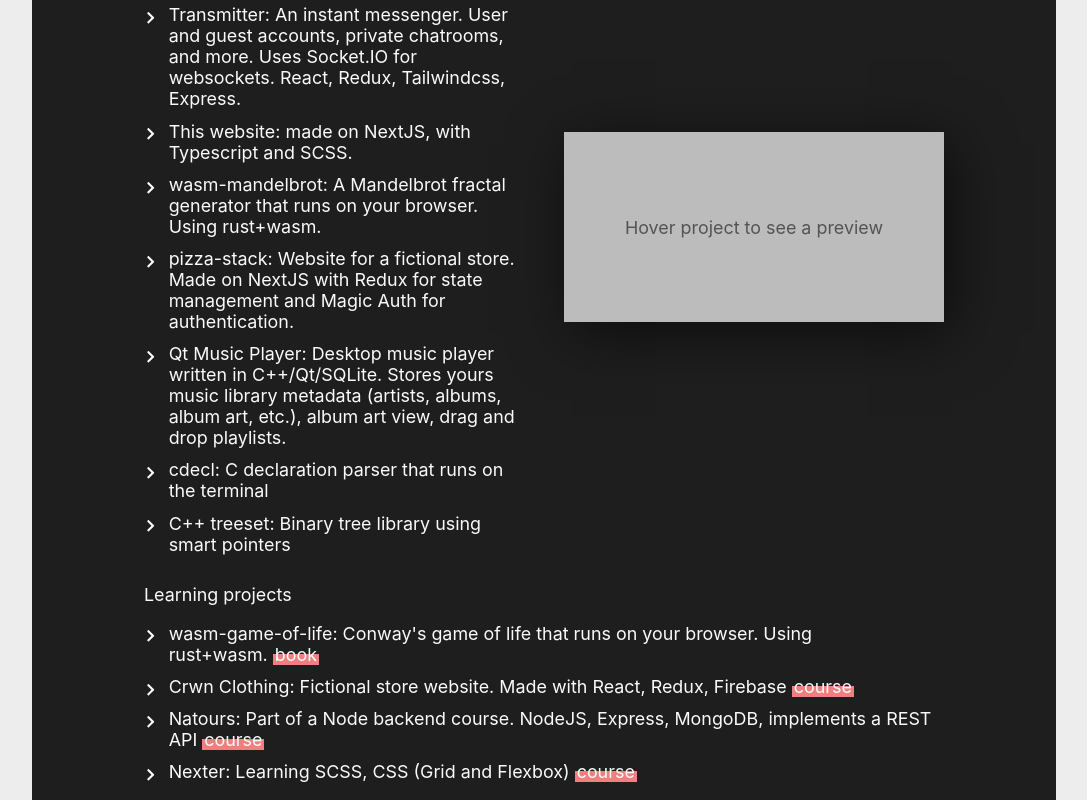
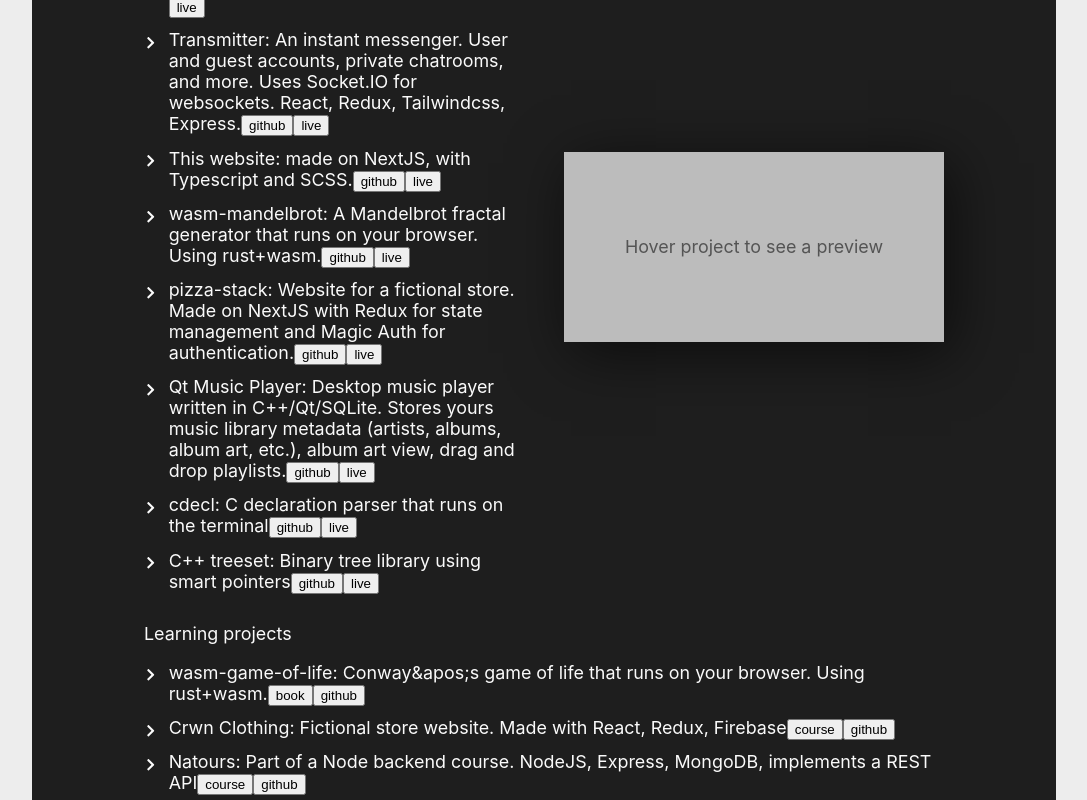
Before and after one commit to merq312/cv-page, a Next.js app: page / in a window 1280 px wide. Shown: the part 1020-1820 px from the top of the page, without its empty margins (96-1183 px from the left). Built offline with nearby package versions, Linux system fonts and the light colour scheme.

Commit message:
refactor: extract content into json

```diff
--- a/components/portfolio/Portfolio.component.tsx
+++ b/components/portfolio/Portfolio.component.tsx
@@ -6,23 +6,16 @@ import {
   faChevronDown,
   faChevronRight,
 } from '@fortawesome/free-solid-svg-icons'
+import ProjectLink from '../project-link/ProjectLink.component'
+import projects from './projects.json'
+import moreProjects from './more-projects.json'
 
 type AppProps = {
   bgColor: boolean
 }
 
-enum ImageName {
-  cv = '/cv.png',
-  pizzaStack = '/pizza-stack.png',
-  inventory = '/inventory.png',
-  mandelbrot = '/mandelbrot.png',
-  transmitter = '/transmitter.png',
-  null = 'null',
-  hover = 'hover',
-}
-
 function Portfolio({ bgColor }: AppProps) {
-  const [currentImg, setCurrentImg] = useState<ImageName>(ImageName.hover)
+  const [currentImg, setCurrentImg] = useState<string>('hover')
 
   return (
     <section className={styles.portfolio}>
@@ -40,84 +33,18 @@ function Portfolio({ bgColor }: AppProps) {
         <h2>Portfolio</h2>
         <div className={styles.projects_primary}>
           <ul>
-            <li onMouseOver={() => setCurrentImg(ImageName.inventory)}>
+            {projects.map((ea) => (
+              <li key={ea.title} onMouseOver={() => setCurrentImg(ea.image)}>
                 <div className={styles.icon}>
                   <FontAwesomeIcon icon={faChevronRight} />
                 </div>
-              <a href="https://github.com/merq312/inventory-fullstack">
-                <span>Inventory tracker</span>: A full-stack product tracking
-                solution for a company I worked for. Designed as a React webapp
-                with a REST API backend using Express and Postgres. Styled using
-                MaterialUI.
-              </a>
+                <div className={styles.project_item}>
+                  <span>{ea.title}</span>: {ea.body}
+                  <ProjectLink buttonText="github" link="{ea.link}" />
+                  <ProjectLink buttonText="live" link="#" />
+                </div>
               </li>
-            <li onMouseOver={() => setCurrentImg(ImageName.transmitter)}>
-              <div className={styles.icon}>
-                <FontAwesomeIcon icon={faChevronRight} />
-              </div>
-              <a href="https://github.com/merq312/instant-messenger">
-                <span>Transmitter</span>: An instant messenger. User and guest
-                accounts, private chatrooms, and more. Uses Socket.IO for
-                websockets. React, Redux, Tailwindcss, Express.
-              </a>
-            </li>
-            <li onMouseOver={() => setCurrentImg(ImageName.cv)}>
-              <div className={styles.icon}>
-                <FontAwesomeIcon icon={faChevronRight} />
-              </div>
-              <a href="https://github.com/merq312/cv-page">
-                <span>This website</span>: made on NextJS, with Typescript and
-                SCSS.
-              </a>
-            </li>
-            <li onMouseOver={() => setCurrentImg(ImageName.mandelbrot)}>
-              <div className={styles.icon}>
-                <FontAwesomeIcon icon={faChevronRight} />
-              </div>
-              <a href="https://github.com/merq312/wasm-mandelbrot">
-                <span>wasm-mandelbrot</span>: A Mandelbrot fractal generator
-                that runs on your browser. Using rust+wasm.
-              </a>
-            </li>
-            <li onMouseOver={() => setCurrentImg(ImageName.pizzaStack)}>
-              <div className={styles.icon}>
-                <FontAwesomeIcon icon={faChevronRight} />
-              </div>
-              <a href="https://github.com/merq312/pizza-stack">
-                <span>pizza-stack</span>: Website for a fictional store. Made on
-                NextJS with Redux for state management and Magic Auth for
-                authentication.
-              </a>
-            </li>
-            <li onMouseOver={() => setCurrentImg(ImageName.null)}>
-              <div className={styles.icon}>
-                <FontAwesomeIcon icon={faChevronRight} />
-              </div>
-              <a href="https://github.com/merq312/qt_music_player">
-                <span>Qt Music Player</span>: Desktop music player written in
-                C++/Qt/SQLite. Stores yours music library metadata (artists,
-                albums, album art, etc.), album art view, drag and drop
-                playlists.
-              </a>
-            </li>
-            <li onMouseOver={() => setCurrentImg(ImageName.null)}>
-              <div className={styles.icon}>
-                <FontAwesomeIcon icon={faChevronRight} />
-              </div>
-              <a href="https://github.com/merq312/cdecl">
-                <span>cdecl</span>: C declaration parser that runs on the
-                terminal
-              </a>
-            </li>
-            <li onMouseOver={() => setCurrentImg(ImageName.null)}>
-              <div className={styles.icon}>
-                <FontAwesomeIcon icon={faChevronRight} />
-              </div>
-              <a href="https://github.com/merq312/treeset">
-                <span>C++ treeset</span>: Binary tree library using smart
-                pointers
-              </a>
-            </li>
+            ))}
           </ul>
 
           <div className={styles.img}>
@@ -142,76 +69,19 @@ function Portfolio({ bgColor }: AppProps) {
         </div>
         <div className={styles.projects_secondary}>
           <div>Learning projects</div>
-
           <ul>
-            <li>
+            {moreProjects.map((ea) => (
+              <li key={ea.title}>
                 <div className={styles.icon}>
                   <FontAwesomeIcon icon={faChevronRight} />
                 </div>
-              <div>
-                <a href="https://github.com/merq312/wasm-game-of-life">
-                  <span>wasm-game-of-life</span>: Conway&apos;s game of life
-                  that runs on your browser. Using rust+wasm.&nbsp;
-                </a>
-                <a
-                  className={styles.src_link}
-                  href="https://rustwasm.github.io/docs/book/introduction.html"
-                >
-                  book
-                </a>
+                <div className={styles.project_item}>
+                  <span>{ea.title}</span>: {ea.body}
+                  <ProjectLink buttonText={ea.type} link={ea.source} />
+                  <ProjectLink buttonText="github" link="{ea.link}" />
                 </div>
               </li>
-            <li>
-              <div className={styles.icon}>
-                <FontAwesomeIcon icon={faChevronRight} />
-              </div>
-              <div>
-                <a href="https://crwn-live-merc312.herokuapp.com/">
-                  <span>Crwn Clothing</span>: Fictional store website. Made with
-                  React, Redux, Firebase&nbsp;
-                </a>
-                <a
-                  className={styles.src_link}
-                  href="https://www.udemy.com/course/complete-react-developer-zero-to-mastery/"
-                >
-                  course
-                </a>
-              </div>
-            </li>
-            <li>
-              <div className={styles.icon}>
-                <FontAwesomeIcon icon={faChevronRight} />
-              </div>
-              <div>
-                <a href="https://github.com/merq312/natours-app">
-                  <span>Natours</span>: Part of a Node backend course. NodeJS,
-                  Express, MongoDB, implements a REST API&nbsp;
-                </a>
-                <a
-                  className={styles.src_link}
-                  href="https://www.udemy.com/course/nodejs-express-mongodb-bootcamp/"
-                >
-                  course
-                </a>
-              </div>
-            </li>
-            <li>
-              <div className={styles.icon}>
-                <FontAwesomeIcon icon={faChevronRight} />
-              </div>
-              <div>
-                <a href="https://merq312.github.io/fuzzy-disco/">
-                  <span>Nexter</span>: Learning SCSS, CSS (Grid and
-                  Flexbox)&nbsp;
-                </a>
-                <a
-                  className={styles.src_link}
-                  href="https://www.udemy.com/course/advanced-css-and-sass/"
-                >
-                  course
-                </a>
-              </div>
-            </li>
+            ))}
           </ul>
         </div>
       </div>
--- a/components/portfolio/Portfolio.module.scss
+++ b/components/portfolio/Portfolio.module.scss
@@ -70,7 +70,7 @@
       }
     }
 
-    a {
+    .project_item {
       &:hover {
         span {
           background: linear-gradient(180deg, rgba(255, 255, 255, 0) 50%, lightcoral 50%);
--- /dev/null
+++ b/components/portfolio/more-projects.json
@@ -0,0 +1,30 @@
+[
+  {
+    "link": "https://github.com/merq312/wasm-game-of-life",
+    "title": "wasm-game-of-life",
+    "body": "Conway&apos;s game of life that runs on your browser. Using rust+wasm.",
+    "source": "https://rustwasm.github.io/docs/book/introduction.html",
+    "type": "book"
+  },
+  {
+    "link": "https://crwn-live-merc312.herokuapp.com/",
+    "title": "Crwn Clothing",
+    "body": "Fictional store website. Made with React, Redux, Firebase",
+    "source": "https://www.udemy.com/course/complete-react-developer-zero-to-mastery/",
+    "type": "course"
+  },
+  {
+    "link": "https://github.com/merq312/natours-app",
+    "title": "Natours",
+    "body": "Part of a Node backend course. NodeJS, Express, MongoDB, implements a REST API",
+    "source": "https://www.udemy.com/course/nodejs-express-mongodb-bootcamp/",
+    "type": "course"
+  },
+  {
+    "link": "https://merq312.github.io/fuzzy-disco/",
+    "title": "Nexter",
+    "body": "Learning SCSS, CSS (Grid and Flexbox)",
+    "source": "https://www.udemy.com/course/advanced-css-and-sass/",
+    "type": "course"
+  }
+]
--- /dev/null
+++ b/components/portfolio/projects.json
@@ -0,0 +1,50 @@
+[
+  {
+    "link": "https://github.com/merq312/inventory-fullstack",
+    "title": "Inventory tracker",
+    "body": "A full-stack product tracking solution for a company I worked for. Designed as a React webapp with a REST API backend using Express and Postgres. Styled using MaterialUI.",
+    "image": "/inventory.png"
+  },
+  {
+    "link": "https://github.com/merq312/instant-messenger",
+    "title": "Transmitter",
+    "body": "An instant messenger. User and guest accounts, private chatrooms, and more. Uses Socket.IO for websockets. React, Redux, Tailwindcss, Express.",
+    "image": "/transmitter.png"
+  },
+  {
+    "link": "https://github.com/merq312/cv-page",
+    "title": "This website",
+    "body": "made on NextJS, with Typescript and SCSS.",
+    "image": "/cv.png"
+  },
+  {
+    "link": "https://github.com/merq312/wasm-mandelbrot",
+    "title": "wasm-mandelbrot",
+    "body": "A Mandelbrot fractal generator that runs on your browser. Using rust+wasm.",
+    "image": "/mandelbrot.png"
+  },
+  {
+    "link": "https://github.com/merq312/pizza-stack",
+    "title": "pizza-stack",
+    "body": "Website for a fictional store. Made on NextJS with Redux for state management and Magic Auth for authentication.",
+    "image": "/pizza-stack.png"
+  },
+  {
+    "link": "https://github.com/merq312/qt_music_player",
+    "title": "Qt Music Player",
+    "body": "Desktop music player written in C++/Qt/SQLite. Stores yours music library metadata (artists, albums, album art, etc.), album art view, drag and drop playlists.",
+    "image": "null"
+  },
+  {
+    "link": "https://github.com/merq312/cdecl",
+    "title": "cdecl",
+    "body": "C declaration parser that runs on the terminal",
+    "image": "null"
+  },
+  {
+    "link": "https://github.com/merq312/treeset",
+    "title": "C++ treeset",
+    "body": "Binary tree library using smart pointers",
+    "image": "null"
+  }
+]
```
Lines whose indentation alone changed are shown as unchanged.
